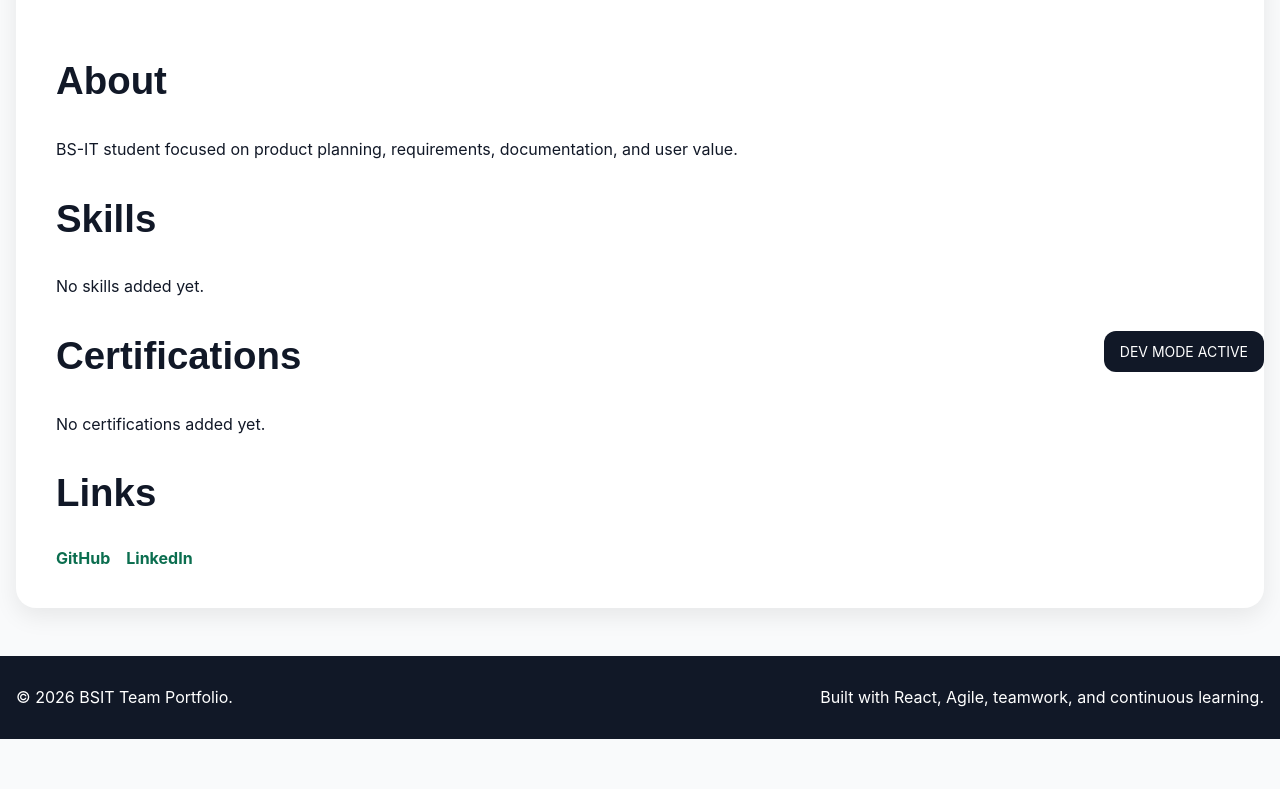
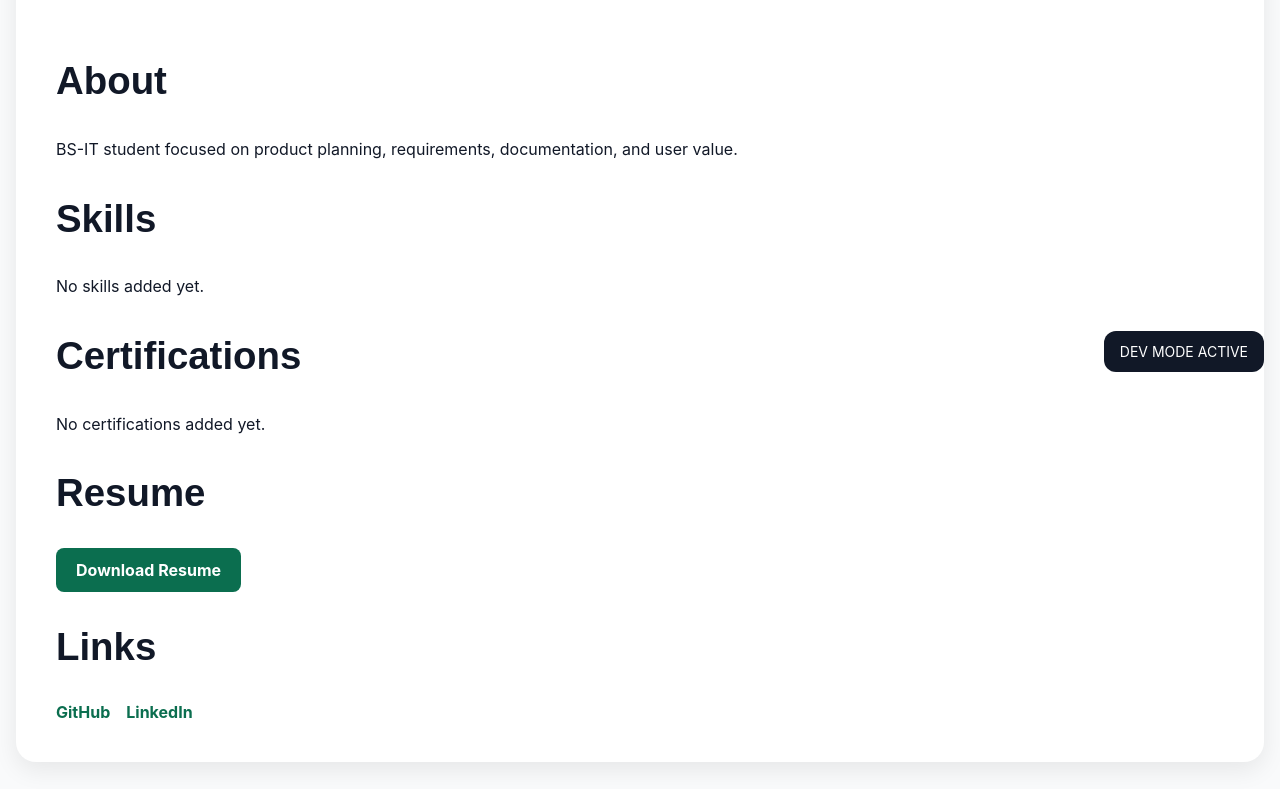
Before and after one commit to LancineDiare/team-portfolio, a React (Vite) app: page /members/hg in a window 1280 px wide. Shown: the part 412-1201 px from the top of the page. Before the commit the page ends 1151 px from the top, so only its background shows below. Built offline with nearby package versions, Linux system fonts and the light colour scheme.

Commit message:
Add LD resume download section

```diff
--- a/src/data/members.js
+++ b/src/data/members.js
@@ -50,7 +50,7 @@ export const members = [
   github: "#",
   linkedin: "#",
   portfolio: "#",
-  resume: "#"
+  resume: "/src/assets/resumes/ld-resume.pdf"
 },
   {
     id: "ja",
--- a/src/pages/MemberProfile/MemberProfile.css
+++ b/src/pages/MemberProfile/MemberProfile.css
@@ -122,3 +122,30 @@ Member Profile Certifications
   color: var(--primary-green);
   font-weight: 700;
 }
+
+
+/*
+========================================
+Resume Button
+========================================
+*/
+
+.member-profile__resume-btn {
+  display: inline-block;
+
+  padding: 12px 20px;
+
+  border-radius: 8px;
+
+  background: var(--primary-green);
+
+  color: white;
+
+  text-decoration: none;
+
+  font-weight: 700;
+}
+
+.member-profile__resume-btn:hover {
+  opacity: 0.9;
+}
--- a/src/pages/MemberProfile/MemberProfile.jsx
+++ b/src/pages/MemberProfile/MemberProfile.jsx
@@ -108,6 +108,20 @@ function MemberProfile() {
           )}
         </div>
 
+        {/* Resume */}
+        <div className="member-profile__section">
+          <h2>Resume</h2>
+
+          <a
+            href={member.resume}
+            target="_blank"
+            rel="noopener noreferrer"
+            className="member-profile__resume-btn"
+          >
+            Download Resume
+          </a>
+        </div>
+
         {/* Links */}
         <div className="member-profile__section">
           <h2>Links</h2>
```
